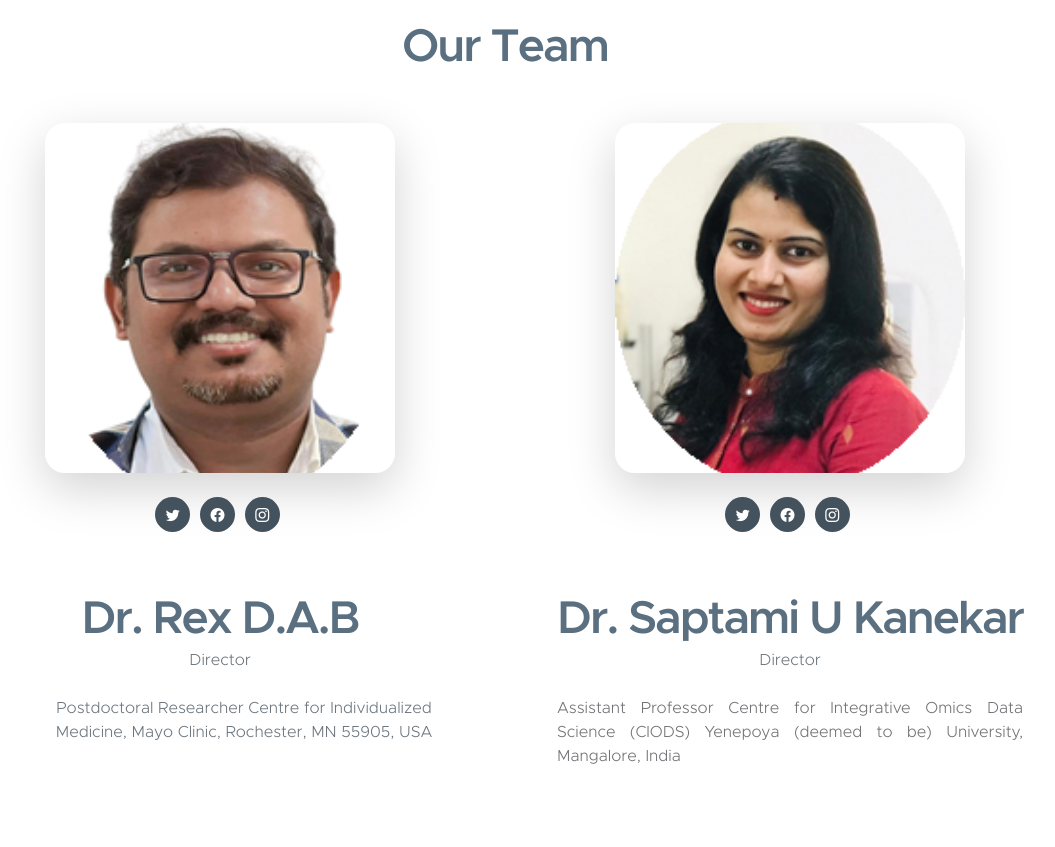
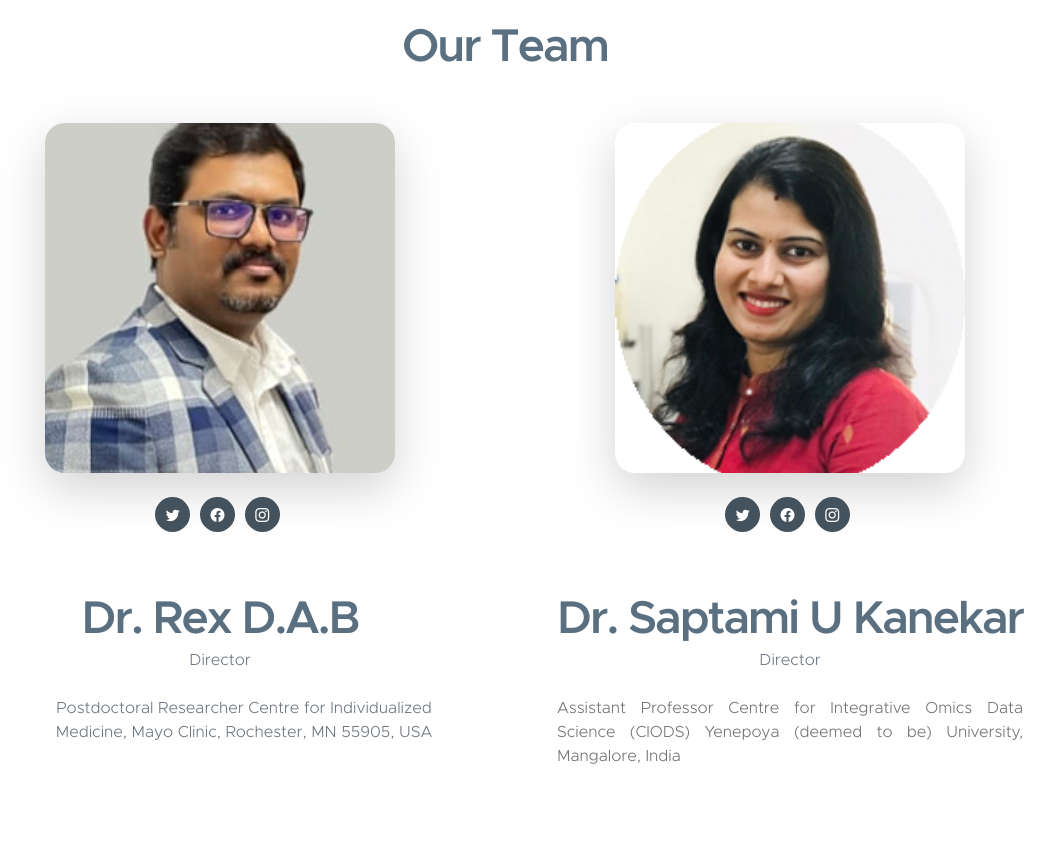
Before and after one commit to omicrobex/omicrobex.github.io, a plain HTML site: page index.html in a window 1280 px wide. Shown: the part 2960-3807 px from the top of the page, without its empty margins (135-1190 px from the left). Drawn offline with Linux system fonts and the light colour scheme.

Commit message:
Update index.html

```diff
--- a/index.html
+++ b/index.html
@@ -286,7 +286,7 @@
                         </div>
 
                         <div class="col-lg-6 col-md-7 col-12">
-                           <center> <img src="images/team/rex.png" class="about-image bg-light shadow-lg img-fluid" alt="">
+                           <center> <img src="images/team/rex.jpg" class="about-image bg-light shadow-lg img-fluid" alt="">
                             <ul class="social-icon mt-4">
                                 <li class="social-icon-item">
                                     <a href="#" class="social-icon-link bi-twitter"></a>
```
